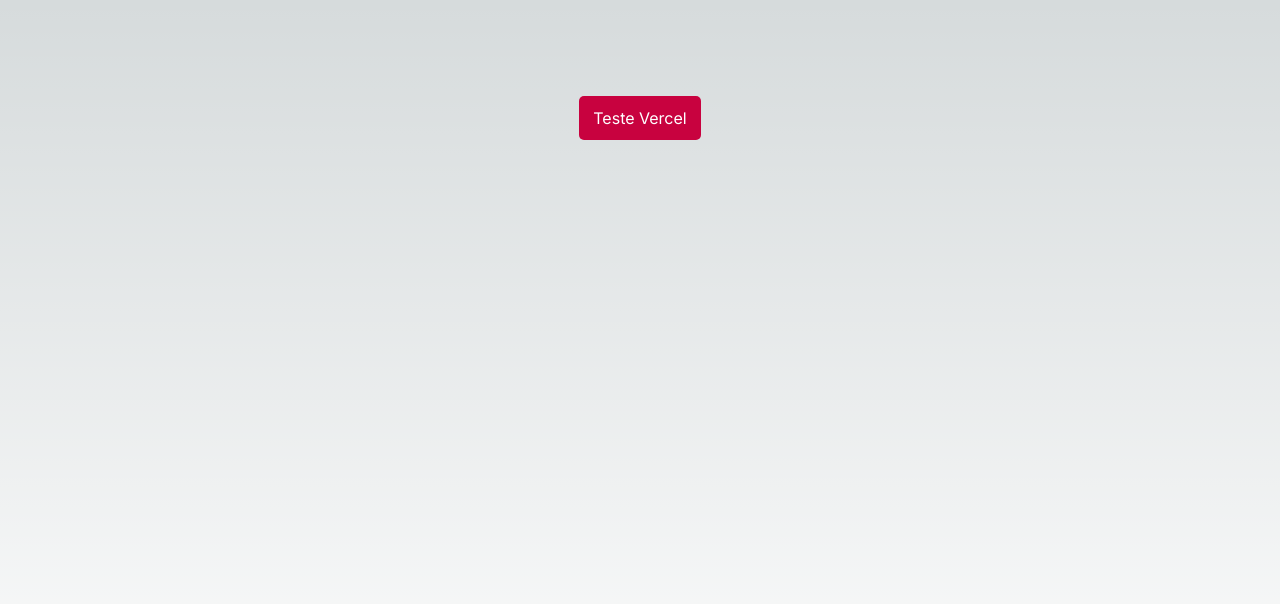
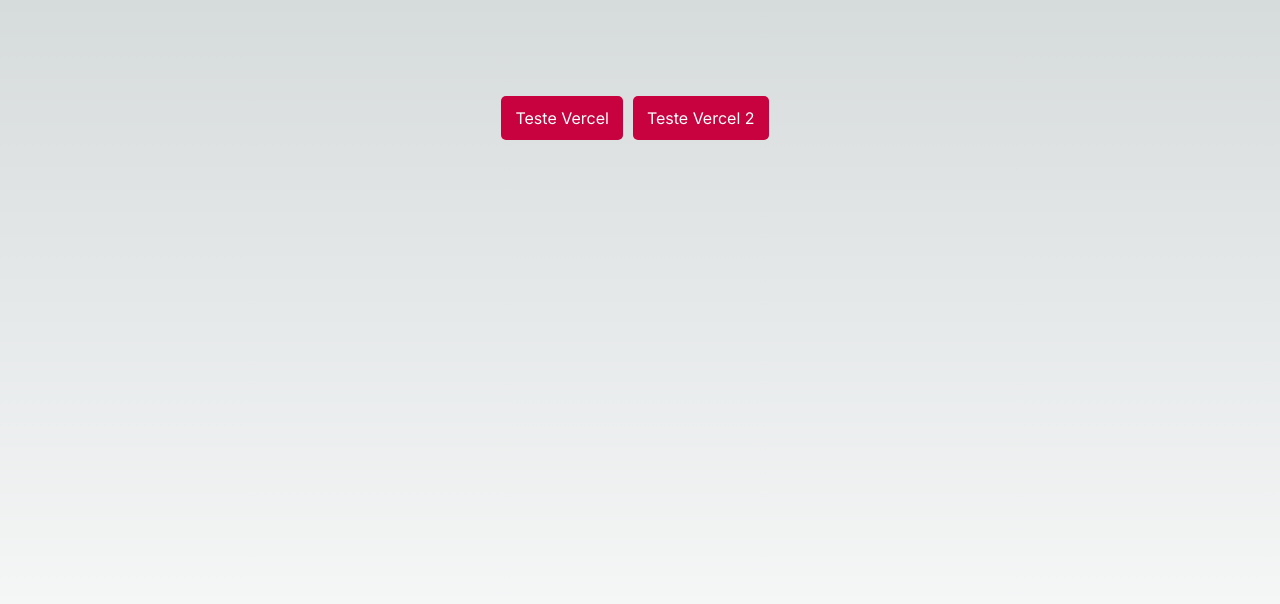
Before and after one commit to oharaju/satisfaction-search, a Next.js app: page / in a window 1280 px wide. Shown: the top 604 px of the page. Built offline with nearby package versions, Linux system fonts and the light colour scheme.

Commit message:
test: test deploy on vercel

```diff
--- a/src/pages/index.js
+++ b/src/pages/index.js
@@ -8,6 +8,7 @@
       className={`flex min-h-screen flex-col items-center justify-between p-24 ${inter.className}`}>
       <div>
         <button class="btn-main">Teste Vercel</button>
+        <button class="btn-main">Teste Vercel 2</button>
       </div>
     </main>
   )
--- a/src/styles/globals.css
+++ b/src/styles/globals.css
@@ -31,4 +31,5 @@
   color: #fff;
   padding: 10px 14px;
   border-radius: 5px;
+  margin-right: 10px;
 }
```
